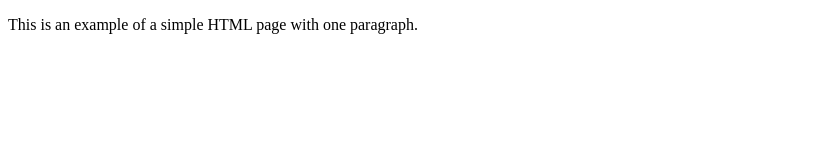
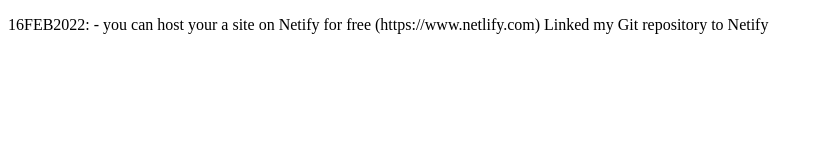
Before and after one commit to jaydstar/Netlify, a plain HTML site: page index.html in a window 1280 px wide. Shown: the whole page, without its empty margins (0-822 px from the left). Drawn offline with Linux system fonts and the light colour scheme.

Commit message:
Update index.html

```diff
--- a/index.html
+++ b/index.html
@@ -1,9 +1,11 @@
 <!DOCTYPE html>
 <html>
     <head>
-        <title>Example</title>
+        <title>What_have_i_learnt_today</title>
     </head>
     <body>
-        <p>This is an example of a simple HTML page with one paragraph.</p>
+        <p>16FEB2022: - you can host your a site on Netify for free (https://www.netlify.com)
+            Linked my Git repository to Netify
+        </p>
     </body>
 </html>
```
